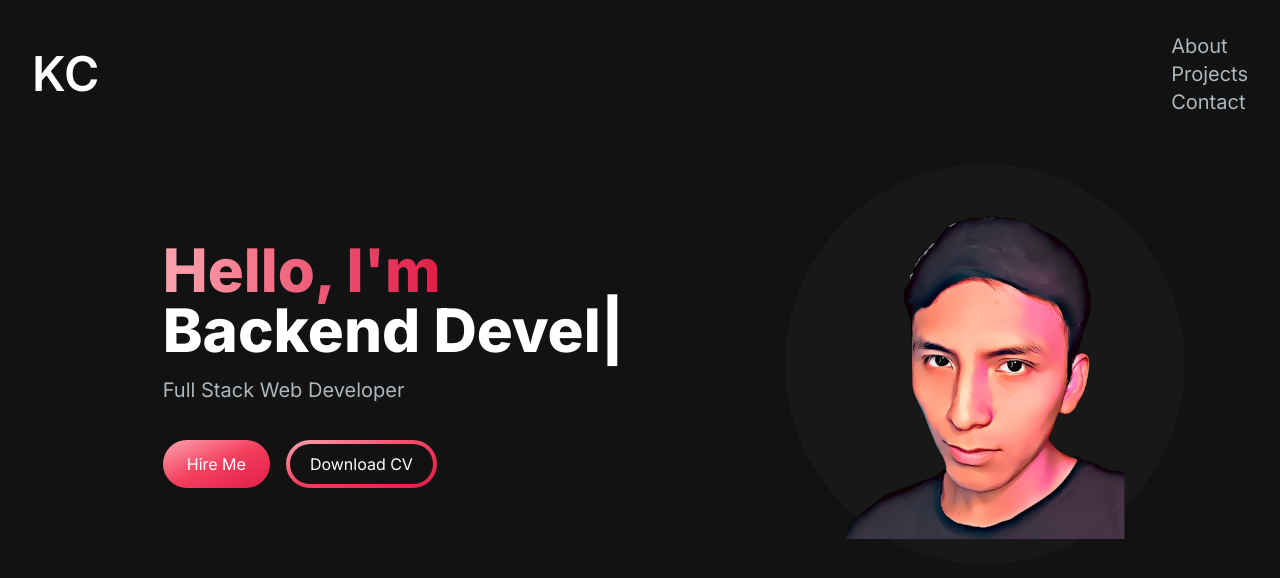
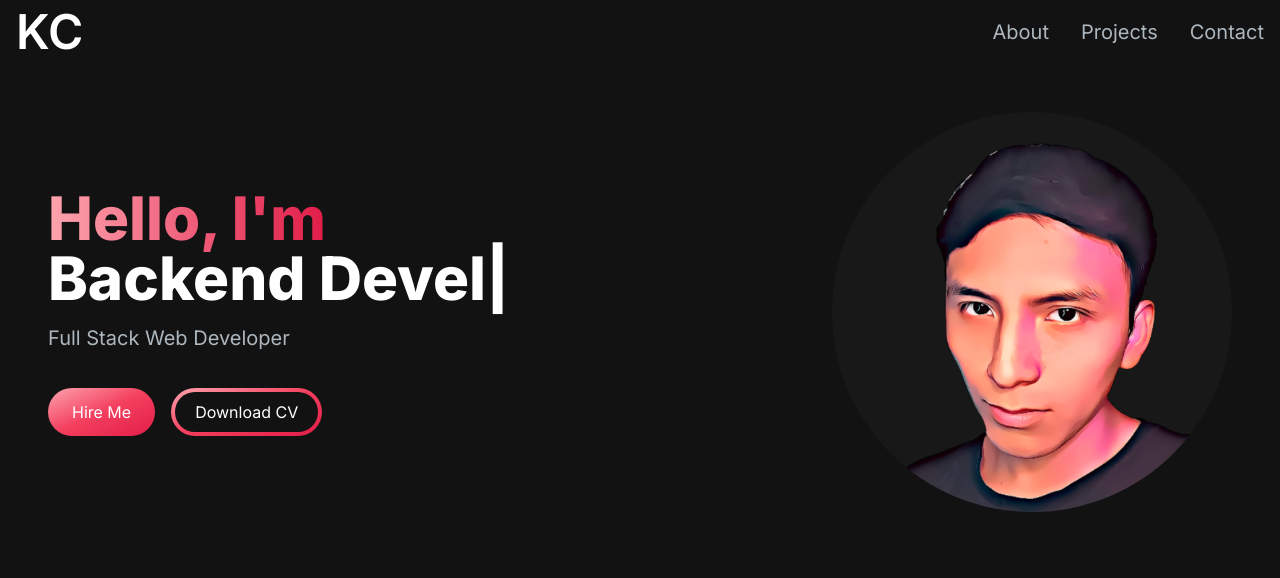
Before and after one commit to kevincalle3101/portfolio, a Next.js app: page / in a window 1280 px wide. Shown: the top 578 px of the page. Built offline with nearby package versions, Linux system fonts and the light colour scheme.

Commit message:
more advance CSS

```diff
--- a/app/page.tsx
+++ b/app/page.tsx
@@ -5,7 +5,7 @@ export default function Home() {
   return (
     <main className="flex min-h-screen flex-col">
       <Navbar />
-      <div className="container mx-auto px-12 py-4">
+      <div className="container mt-24 mx-auto px-12 py-4">
         <HeroSection />
       </div>
     </main>
--- a/components/HeroSection.tsx
+++ b/components/HeroSection.tsx
@@ -7,8 +7,8 @@ import { TypeAnimation } from 'react-type-animation';
 const HeroSection = () => {
     return (
         <section>
-            <div className='grid grid-cols-1 sm:grid-cols-12' >
-                <div className='col-span-7 place-self-center text-center sm:text-left'>
+            <div className='grid items-center grid-cols-1 sm:grid-cols-10' >
+                <div className='col-span-6 ml-0 text-center sm:text-left'>
                     <h1 className='text-4xl sm:text-5xl lg:text-6xl mb-4 font-extrabold' >
                         <span className='text-transparent bg-clip-text bg-gradient-to-r from-rose-300 to-rose-600' >Hello, I'm {" "}</span>
                         <br/>
@@ -34,12 +34,12 @@ const HeroSection = () => {
                         </button>
                     </div>
                 </div>
-                <div className='col-span-5 place-self-center mt-4 lg:mt-0' >
-                    <div className='rounded-full bg-[#181818] w-[250px] h-[250px] relative lg:w-[400px] lg:h-[400px]'>
+                <div className='col-span-4 mt-4 lg:mt-0 flex justify-end' >
+                    <div className='rounded-full overflow-hidden bg-[#181818] w-[250px] h-[250px] relative lg:w-[400px] lg:h-[400px]'>
                         <Image
                             src='/images/fotoPerfilPorfolioKevin.png'
                             alt='foto de perfil' width={200} height={200}
-                            className='absolute transform -translate-x-1/2 -translate-y-1/2 top-1/2 left-1/2 lg:w-[280px] lg:h-[350px]' />
+                            className='absolute transform -translate-x-1/2 -translate-y-1/2 top-1/2 left-1/2 lg:w-[330px] lg:h-[400px]' />
                     </div>
                 </div>
             </div>
--- /dev/null
+++ b/components/MenuOverlay.tsx
@@ -0,0 +1,23 @@
+import React from 'react'
+import NavLink from './NavLink';
+
+interface MenuOverlayProps {
+    links:{
+        title: string;
+        path: string;
+    }[];
+}
+
+const MenuOverlay = ({ links }: MenuOverlayProps) => {
+    return (
+        <ul className='flex flex-col py-4 items-center'>
+            {links.map((link, index) => (
+                <li key={index}>
+                    <NavLink href={link.path} title={link.title} />
+                </li>
+            ))}
+        </ul>
+    )
+}
+
+export default MenuOverlay
--- a/components/Navbar.tsx
+++ b/components/Navbar.tsx
@@ -1,6 +1,9 @@
-import React from 'react'
+"use client"
+import React, { useState } from 'react'
 import Link from 'next/link'
 import NavLink from './NavLink'
+import { Bars3Icon, XMarkIcon } from '@heroicons/react/24/solid';
+import MenuOverlay from './MenuOverlay';
 
 interface NavLink {
     title: string;
@@ -23,12 +26,25 @@ const navLinks: NavLink[] = [
 ]
 
 const Navbar = () => {
+    const [navbarOpen, setNavbarOpen] = useState(false)
     return (
-        <nav>
-            <div className='flex flex-wrap items-center justify-between mx-auto p-8'>
-                <Link href={"/"} className='text-5xl text-white font-semibold'>KC</Link>
+        <nav className='fixed top-0 left-0 right-0 z-10 bg-[#121212] bg-opacity-100'>
+            <div className='flex flex-wrap items-center justify-between mx-auto px-4 py-2'>
+                <Link href={"/"} className='text-3xl md:text-5xl text-white font-semibold'>KC</Link>
+                <div className='mobile-menu block md:hidden'>{
+                    !navbarOpen ? (
+                        <button className='flex items-center px-3 py-2 border rounded border-slate-200 text-slate-200 hover:text-white hover:border-white'>
+                            <Bars3Icon onClick={() => setNavbarOpen(!navbarOpen)} className='h-5 w-5' />
+                        </button>
+                    ) :
+                        (
+                            <button className='flex items-center px-3 py-2 border rounded border-slate-200 text-slate-200 hover:text-white hover:border-white'>
+                                <XMarkIcon onClick={() => setNavbarOpen(!navbarOpen)} className='h-5 w-5' />
+                            </button>
+                        )
+                }</div>
                 <div className='menu hidden md:block md:w-auto' id="navbar">
-                    <ul>
+                    <ul className='flex p-4 md:p-0 md:flex-row md:space-x-8 mt-0'>
                         {
                             navLinks.map((link, index) => (
                                 <li key={index}>
@@ -40,6 +56,7 @@ const Navbar = () => {
                     </ul>
                 </div>
             </div>
+            {navbarOpen? <MenuOverlay links={navLinks} /> : null}
         </nav>
     )
 }
--- a/package.json
+++ b/package.json
@@ -9,6 +9,7 @@
     "lint": "next lint"
   },
   "dependencies": {
+    "@heroicons/react": "^2.0.18",
     "@types/node": "20.5.8",
     "@types/react": "18.2.21",
     "@types/react-dom": "18.2.7",
```
Also changed, not shown: 1 other file (tests, documents, lock files or other folders).
